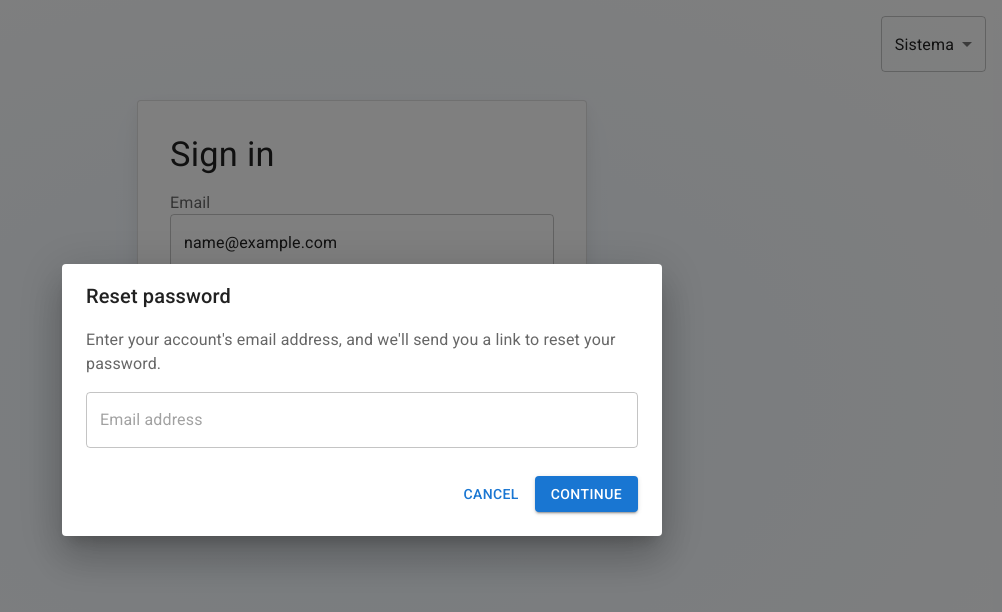
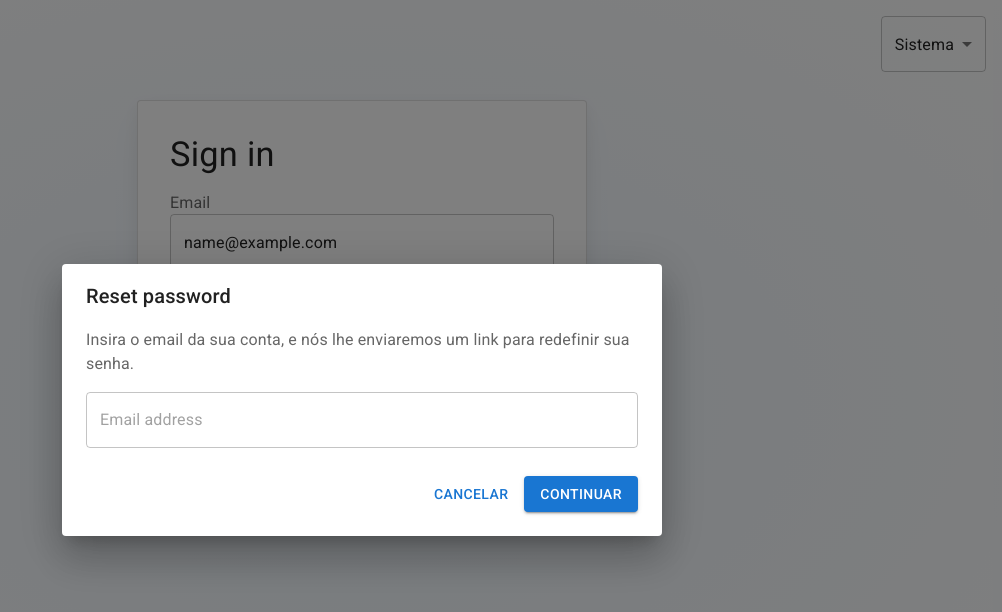
Before and after one commit to guiprais/hkl, a React (Vite) app: page / in a window 1280 px wide. Both pictures are taken after typing "name@example.com", "Sample123" into the empty fields and a click on the button "Esqueceu sua senha?". Shown: the top 612 px of the page, without its empty margins (278-1280 px from the left). Built offline with nearby package versions, Linux system fonts and the light colour scheme.

Commit message:
refactor: Separate translation for ForgotPassword component

```diff
--- a/src/pages/auth/ForgotPassword/index.tsx
+++ b/src/pages/auth/ForgotPassword/index.tsx
@@ -33,8 +33,8 @@ export default function ForgotPassword({
         sx={{ display: "flex", flexDirection: "column", gap: 2, width: "100%" }}
       >
         <DialogContentText>
-          Enter your account&apos;s email address, and we&apos;ll send you a
-          link to reset your password.
+          Insira o email da sua conta, e nós lhe enviaremos um link para
+          redefinir sua senha.
         </DialogContentText>
         <OutlinedInput
           autoFocus
@@ -49,9 +49,9 @@ export default function ForgotPassword({
         />
       </DialogContent>
       <DialogActions sx={{ pb: 3, px: 3 }}>
-        <Button onClick={handleClose}>Cancel</Button>
+        <Button onClick={handleClose}>Cancelar</Button>
         <Button variant="contained" type="submit">
-          Continue
+          Continuar
         </Button>
       </DialogActions>
     </Dialog>
```
